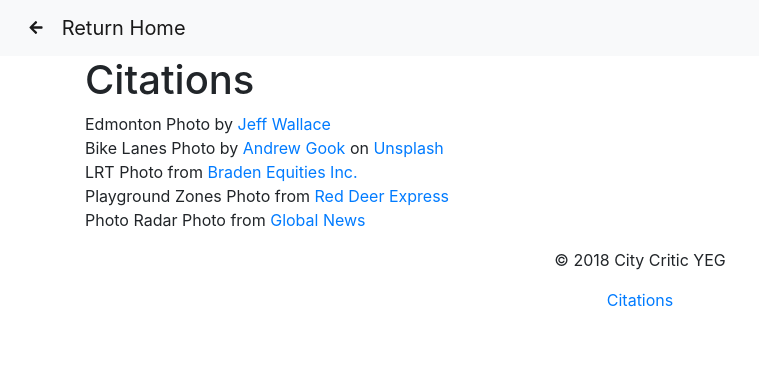
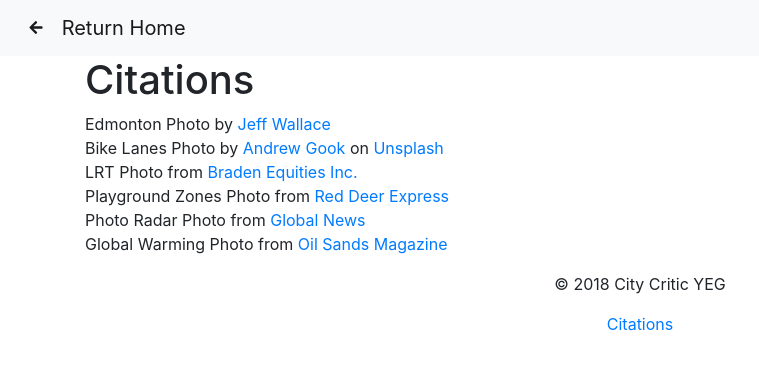
Before and after one commit to PolynomialSoftware/citycriticyeg.ca, a Jekyll site: the page built from credits.html, in a window 1280 px wide. Shown: the top 370 px of the page, without its empty margins (0-759 px from the left). Built offline with Jekyll 4.4.1, drawn with Linux system fonts in a browser that asks for light colours; nearby versions of some CDN libraries; comment, search, counter and statistics services are not loaded.

Commit message:
Add Oil Sands Image

```diff
--- a/credits.html
+++ b/credits.html
@@ -15,5 +15,7 @@ layout: default
     Playground Zones Photo from <a href="https://www.reddeerexpress.com/news/school-and-playground-zones-set-to-change-in-red-deer/">Red Deer Express</a>
     <br>
     Photo Radar Photo from <a href="https://shawglobalnews.files.wordpress.com/2016/10/photo-radar-adrienne-pkg.jpg">Global News</a>
+    <br>
+    Global Warming Photo from <a href="http://www.oilsandsmagazine.com/projects/canadian-refineries">Oil Sands Magazine</a>
 </p>
 </div>
```
Also changed, not shown: images/global-warming.jpg (added).
